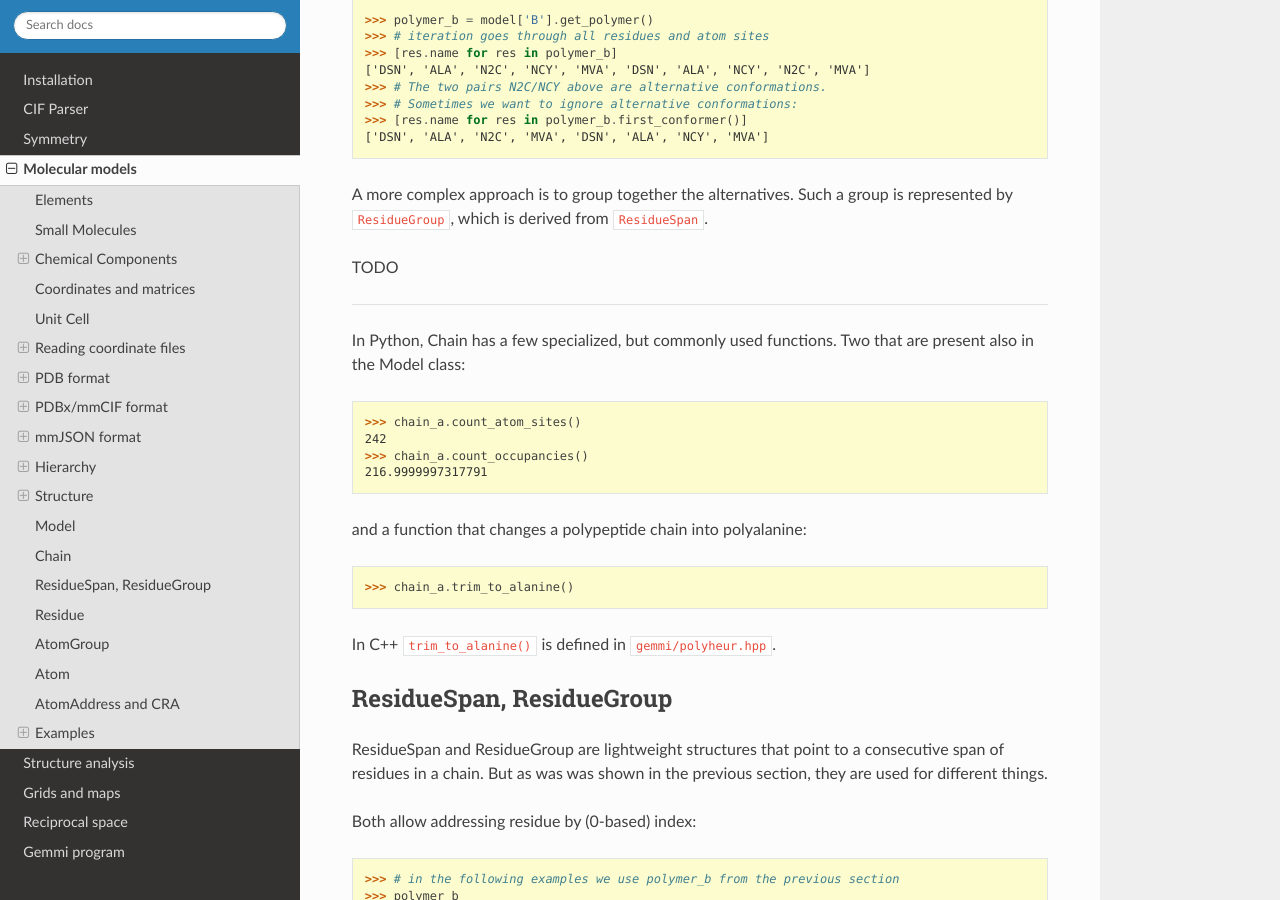
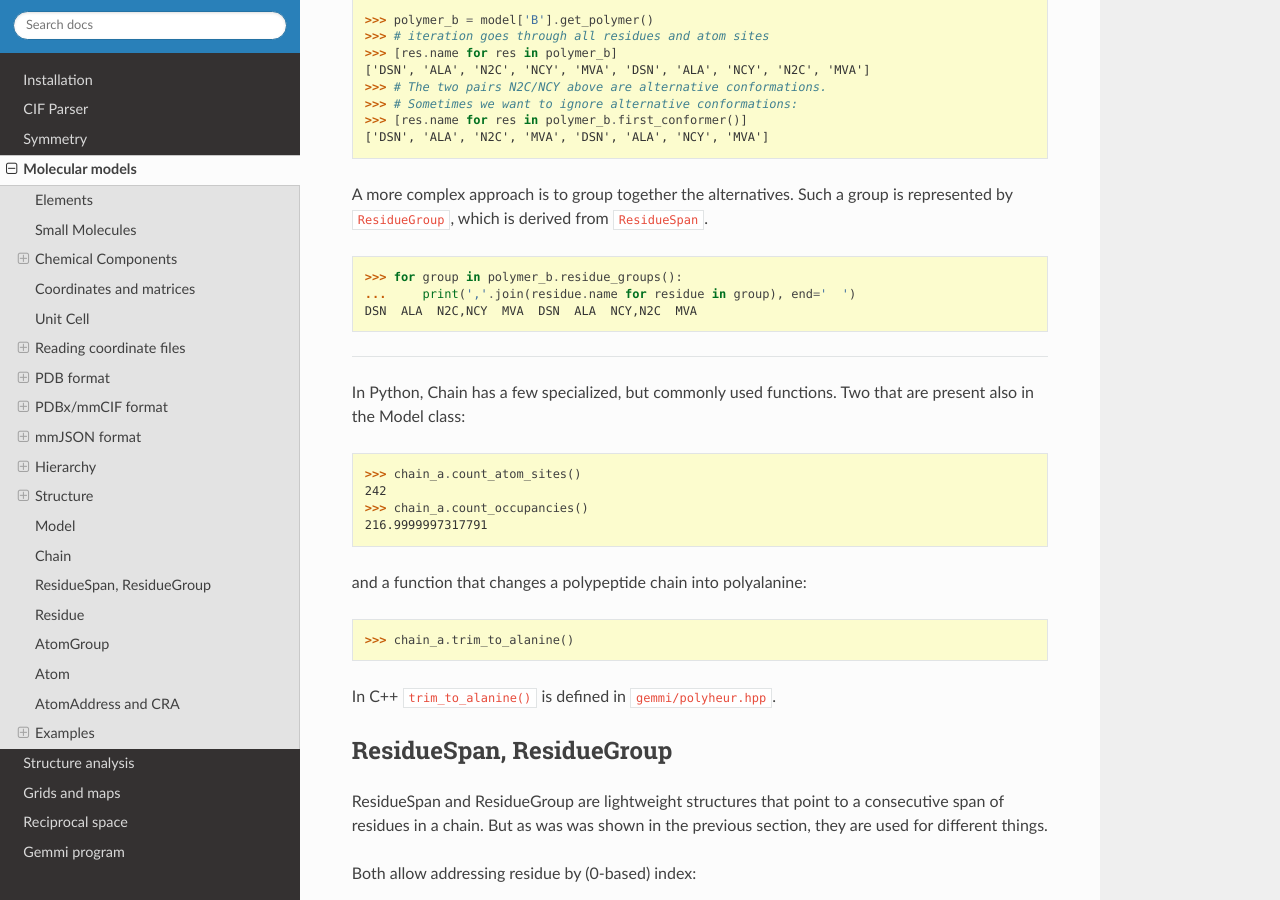
Before and after one commit to project-gemmi/gemmi, a Sphinx documentation site: the page built from docs/mol.rst, in a window 1280 px wide and 900 px high, scrolled down 30848 px. Built offline with Sphinx 7.4.7 and the Read the Docs theme 2.0.0, drawn with Linux system fonts in a browser that asks for light colours.

Commit message:
added ResidueSpan::residue_groups() and supporting infrastructure

```diff
--- a/docs/mol.rst
+++ b/docs/mol.rst
@@ -1740,7 +1740,11 @@ A more complex approach is to group together the alternatives.
 Such a group is represented by ``ResidueGroup``, which is derived from
 ``ResidueSpan``.
 
-TODO
+.. doctest::
+
+  >>> for group in polymer_b.residue_groups():
+  ...     print(','.join(residue.name for residue in group), end='  ')  # doctest: +NORMALIZE_WHITESPACE
+  DSN  ALA  N2C,NCY  MVA  DSN  ALA  NCY,N2C  MVA
 
 ----
 
```
Also changed, not shown: 4 other files.
